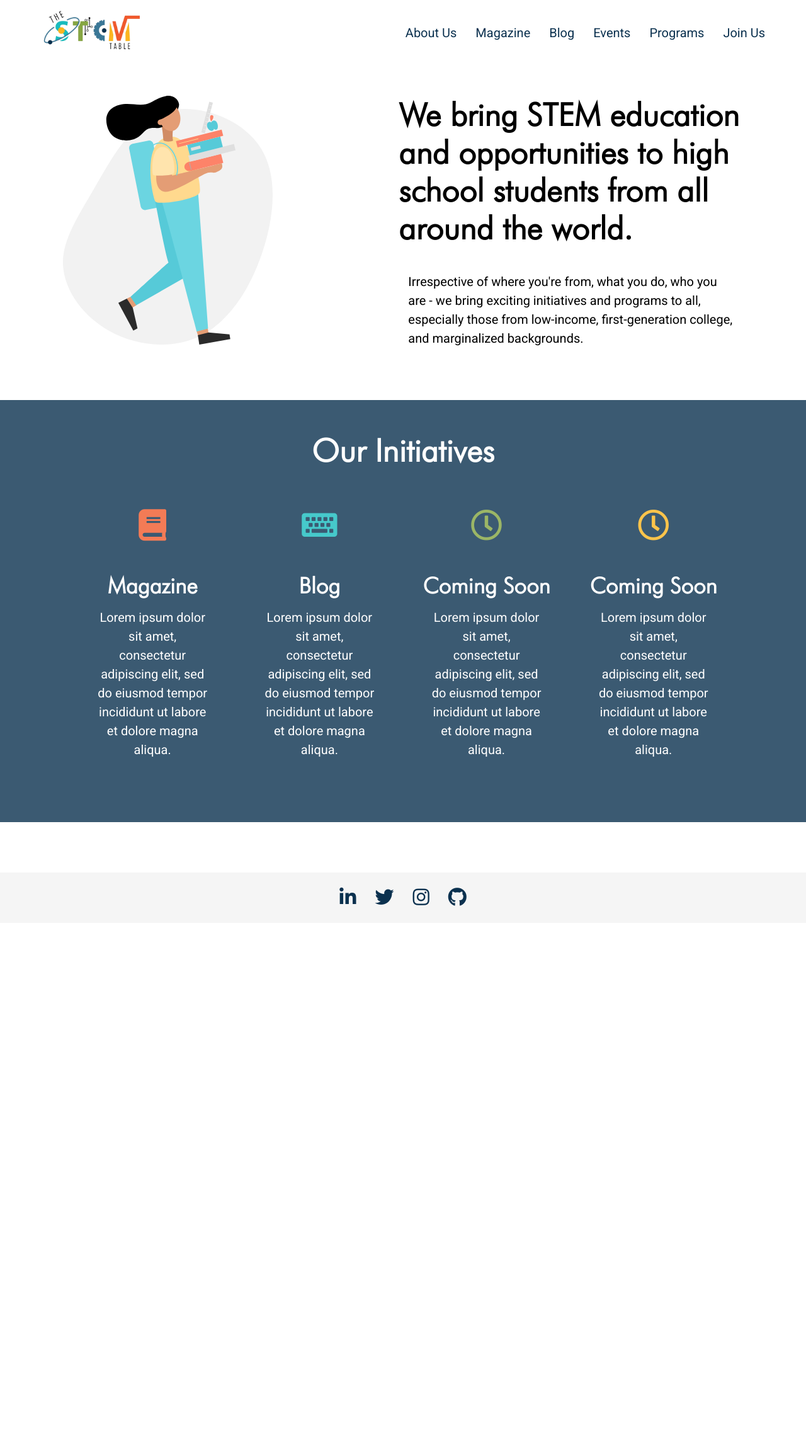
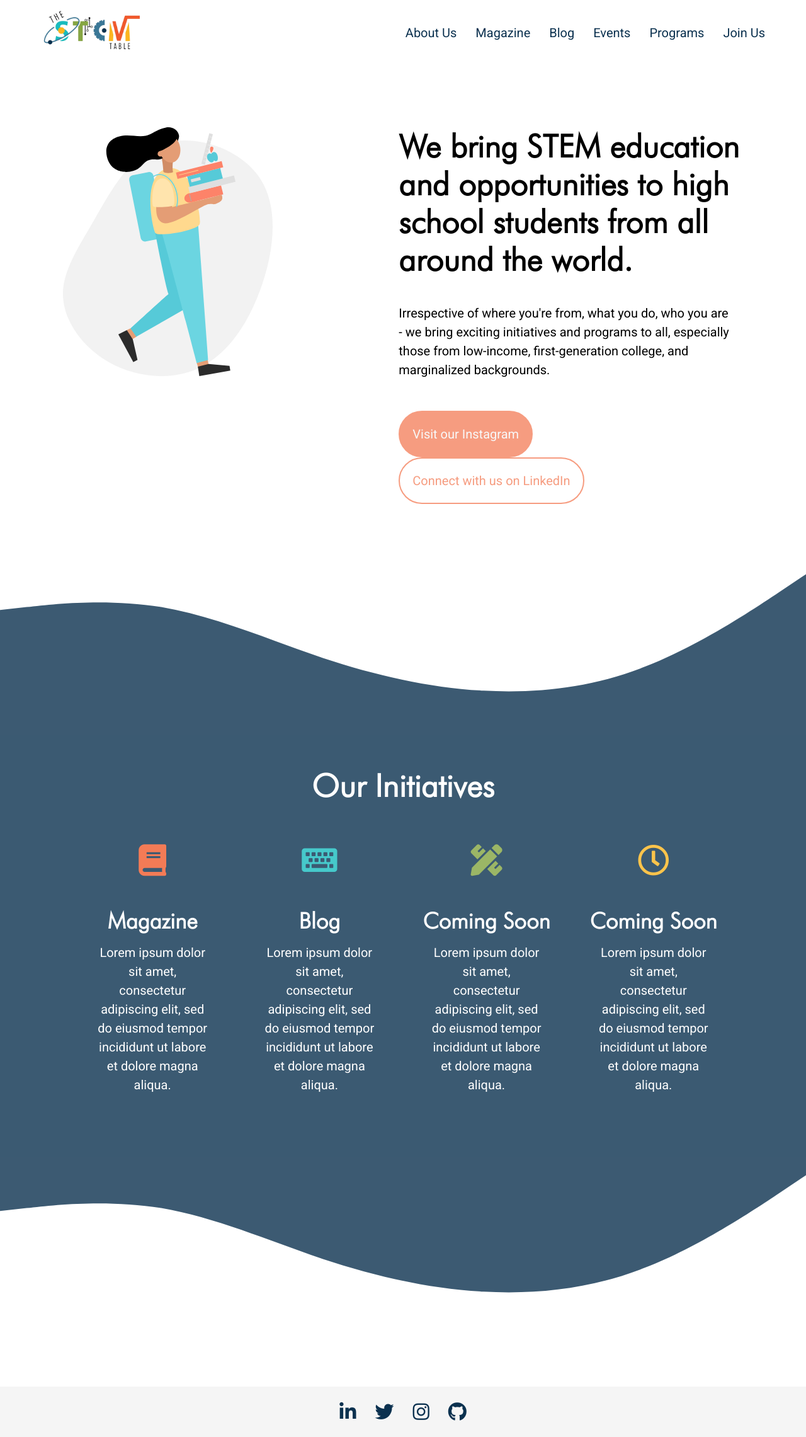
Before and after one commit to The-STEM-Table/The-STEM-Table.github.io, a Jekyll site: the page built from index.html, in a window 1280 px wide. Shown: the whole page at 63% size. Built offline with Jekyll 4.4.1, drawn with Linux system fonts in a browser that asks for light colours; before the commit the page ends 1465 px from its top, so only the background shows below that.

Commit message:
Front page updates + link socials

```diff
--- a/_layouts/default.html
+++ b/_layouts/default.html
@@ -32,10 +32,10 @@
     {{ content }}
 
     <footer class="footer-container">
-      <a class="footer-link" href="#"><i class="fab fa-linkedin-in"></i></a>
+      <a class="footer-link" href="https://www.linkedin.com/company/the-stem-table/"><i class="fab fa-linkedin-in"></i></a>
       <a class="footer-link" href="#"><i class="fab fa-twitter"></i></a>
-      <a class="footer-link" href="#"><i class="fab fa-instagram"></i></a>
-      <a class="footer-link" href="#"><i class="fab fa-github"></i></a>
+      <a class="footer-link" href="https://www.instagram.com/thestemtable/"><i class="fab fa-instagram"></i></a>
+      <a class="footer-link" href="https://github.com/The-STEM-Table/The-STEM-Table.github.io"><i class="fab fa-github"></i></a>
     </footer>
   </body>
   <script src="script.js"></script>
--- a/index.html
+++ b/index.html
@@ -3,7 +3,7 @@ layout: default
 ---
 
 <div class="page-container">
-  <div class="grid-container">
+  <div class="grid-container" id="front-page-title-block">
     <div class="page-section" id="front-page-img" style="grid-column: 1 / 6;">
       <img src="images/front-page-image.svg">
     </div>
@@ -12,9 +12,16 @@ layout: default
       <p>
         Irrespective of where you're from, what you do, who you are - we bring exciting initiatives and programs to all, especially those from low-income, first-generation college, and marginalized backgrounds.
       </p>
+      <p>
+        <a class="link-btn" href="https://www.instagram.com/thestemtable/">Visit our Instagram</a>
+        <a class="link-btn light" href="https://www.linkedin.com/company/the-stem-table/"> Connect with us on LinkedIn</a>
+      </p>
     </div>
   </div>
-  <div class="page-section" style="background-color: var(--logo-navy); opacity: .8; color: white;">
+  <svg class="wave" xmlns="http://www.w3.org/2000/svg" viewBox="0 0 1440 320">
+    <path fill="#3c5a72" fill-opacity="1" d="M0,96L48,90.7C96,85,192,75,288,90.7C384,107,480,149,576,181.3C672,213,768,235,864,240C960,245,1056,235,1152,197.3C1248,160,1344,96,1392,64L1440,32L1440,320L1392,320C1344,320,1248,320,1152,320C1056,320,960,320,864,320C768,320,672,320,576,320C480,320,384,320,288,320C192,320,96,320,48,320L0,320Z"></path>
+  </svg>
+  <div class="page-section" style="background-color: var(--logo-navy); opacity: .8; color: white; margin-bottom: 0 !important;">
     <div class="section-title">
       <h1>Our Initiatives</h1>
     </div>
@@ -30,7 +37,7 @@ layout: default
         <p>Lorem ipsum dolor sit amet, consectetur adipiscing elit, sed do eiusmod tempor incididunt ut labore et dolore magna aliqua.</p>
       </div>
       <div class="initiative-card">
-        <i class="far fa-clock" style="color: var(--logo-green);"></i>
+        <i class="fas fa-pencil-ruler" style="color: var(--logo-green);"></i>
         <h2>Coming Soon</h2>
         <p>Lorem ipsum dolor sit amet, consectetur adipiscing elit, sed do eiusmod tempor incididunt ut labore et dolore magna aliqua.</p>
       </div>
@@ -41,4 +48,7 @@ layout: default
       </div>
     </div>
   </div>
+  <svg class="wave"  xmlns="http://www.w3.org/2000/svg" viewBox="0 0 1440 320">
+    <path fill="#3c5a72" fill-opacity="1" d="M0,96L48,90.7C96,85,192,75,288,90.7C384,107,480,149,576,181.3C672,213,768,235,864,240C960,245,1056,235,1152,197.3C1248,160,1344,96,1392,64L1440,32L1440,0L1392,0C1344,0,1248,0,1152,0C1056,0,960,0,864,0C768,0,672,0,576,0C480,0,384,0,288,0C192,0,96,0,48,0L0,0Z"></path>
+  </svg>
 </div>
--- a/style.css
+++ b/style.css
@@ -93,13 +93,22 @@ a:hover {
 }
 
 /* Page content */
+.page-container {
+  padding-top: 50px;
+}
+
 .page-section {
   padding: 50px 100px;
+  display: block;
 }
 
 .page-title {
   margin-bottom: 3em;
   padding: 50px 100px;
+}
+
+.page-title p {
+  padding-left: 0;
 }
 
 .page-title h1, .section-title h1 {
@@ -128,11 +137,46 @@ a:hover {
 
 .page-section {
   margin-bottom: 2em;
+  border: 0;
+}
+
+.link-btn {
+  background: var(--logo-red);
+  opacity: .6;
+  color: whitesmoke;
+  padding: 20px;
+  border-radius: 30px;
+  margin-right: .5em;
+  border-radius: 50px;
+  border: 2px solid var(--logo-red);
+  transition: background 1s ease, box-shadow 1s ease, color .5s ease, transform .5s ease;
+  display: inline-block;
+}
+
+.link-btn:hover {
+  color: var(--logo-red) !important;
+  background: white !important;
+  box-shadow:  20px 20px 60px #bebebe, -20px -20px 40px #ffffff;
+  transform: translateY(-3px);
+}
+
+.link-btn.light {
+  color: var(--logo-red);
+  background: white;
+  border: 2px solid var(--logo-red);
+}
+
+.link-btn.light:hover {
+  color: white !important;
+  background: var(--logo-red) !important;
+  box-shadow:  20px 20px 60px #bebebe, -20px -20px 60px #ffffff;
+  transform: translateY(-3px);
 }
 
 /* Home page */
-#front-page-img {
-
+.wave {
+  width: 100%;
+  display: block;
 }
 
 .initiatives-container {
@@ -259,6 +303,10 @@ a:hover {
   .initiatives-container .initiative-card {
     flex-basis: 100%;
   }
+
+  .front-page-title-block {
+    max-width: 200px;
+  }
 }
 
 @media screen and (max-width: 576px) {
@@ -267,7 +315,7 @@ a:hover {
   }
 
   .page-section {
-    padding: 12px 25px 25px;
+    padding: 30px;
   }
 
   .page-title {
```
Also changed, not shown: images/blue-wave-2.svg (added), images/blue-wave.svg (added).
